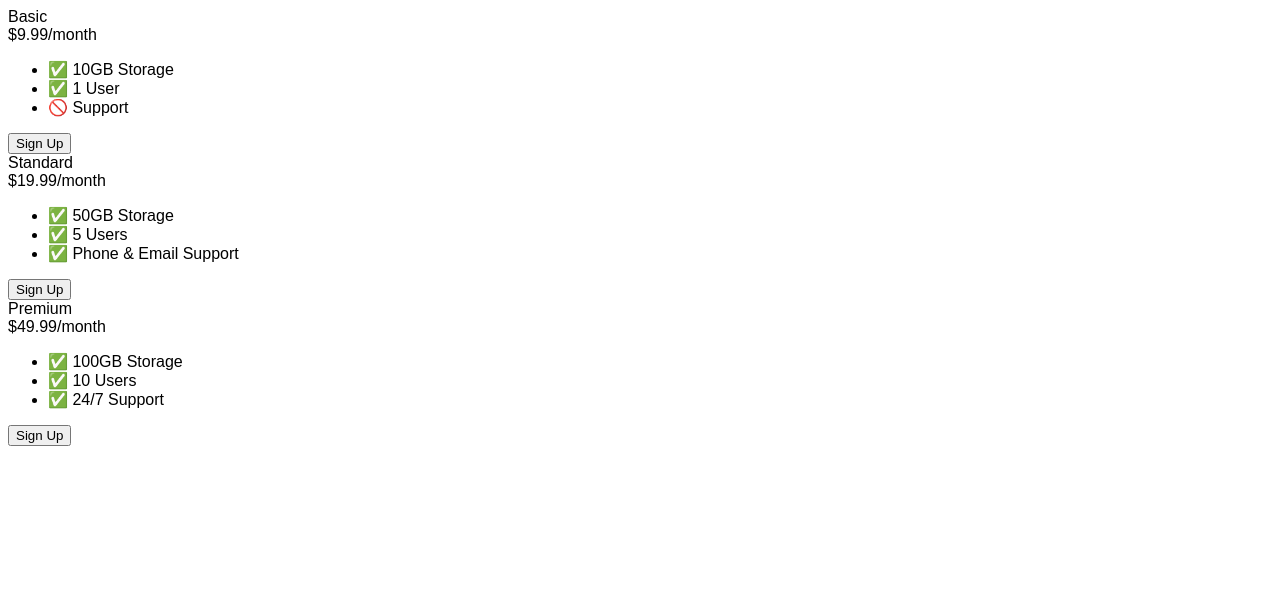
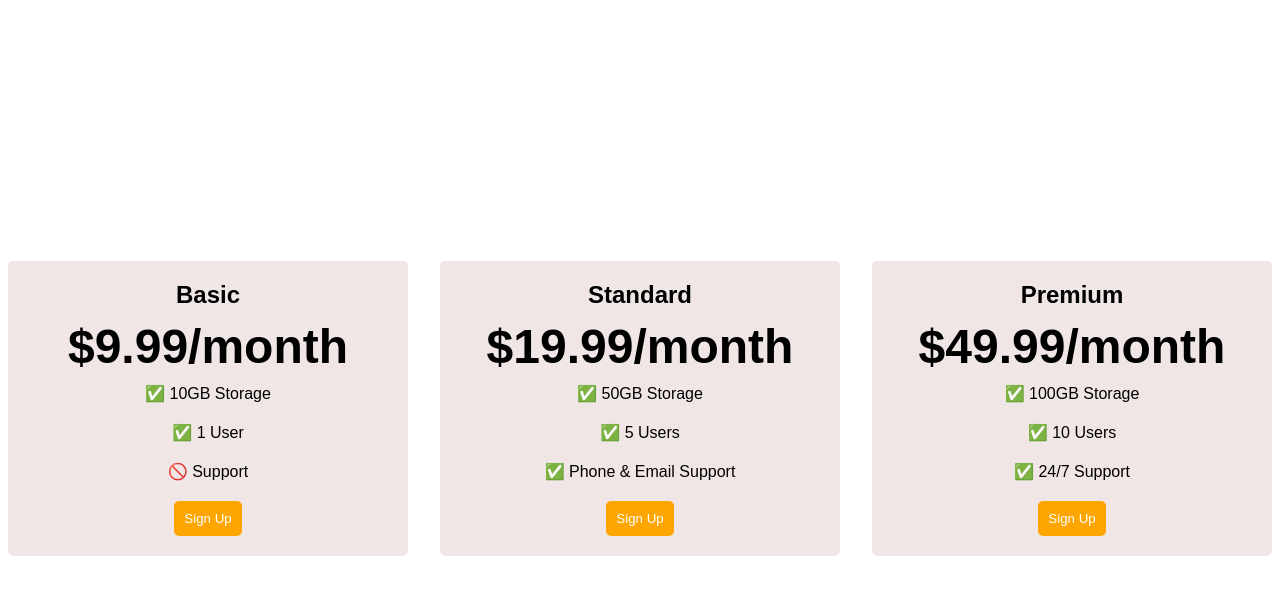
Before and after one commit to Ambesawi/Web-Development-Bootcamp, a plain HTML site: page section_9/9.4_Flexbox_Pricing_Table_Project/index.html in a window 1280 px wide. Drawn offline with Linux system fonts and the light colour scheme; a web font is replaced by a local one.

Commit message:
index.html

```diff
--- a/section_9/9.4_Flexbox_Pricing_Table_Project/index.html
+++ b/section_9/9.4_Flexbox_Pricing_Table_Project/index.html
@@ -13,9 +13,59 @@
         font-family: "Sono", sans-serif;
       }
 
+      .pricing-container{
+        display: flex;
+        justify-content: center;
+        align-items: center;
+        height: 100vh;
+        gap: 2rem;
+      }
+
+      .pricing-plan{
+        flex: 1;
+        max-width: 400px;
+        padding: 20px;
+        background-color: rgb(240, 230, 230);
+        border-radius: 5px;
+        text-align: center;
+      }
+      .plan-title{
+        font-weight: bold;
+        font-size: 24px;
+        margin-bottom: 10px;
+      }
+
+      .plan-price{
+        font-weight: bold;
+        font-size: 48px;
+        margin-bottom: 10px;
+      }
+
+      .plan-features{
+        list-style: none;
+        padding: 0;
+        margin: 0;
+      }
+
+      .plan-features li{
+        margin-bottom: 20px;
+      }
+
+      .plan-button{
+        padding: 10px;
+        background-color: orange;
+        border-radius: 5px;
+        color: white;
+        border: none;
+      }
+
       /* Hint: What can you do with a media query and flexbox? */
-      @media (max-width: 1250px) {
+       @media (max-width: 1250px) {
+      .pricing-container {
+        flex-direction: column;
+        height: 100%;
       }
+    }
     </style>
   </head>
 
```
